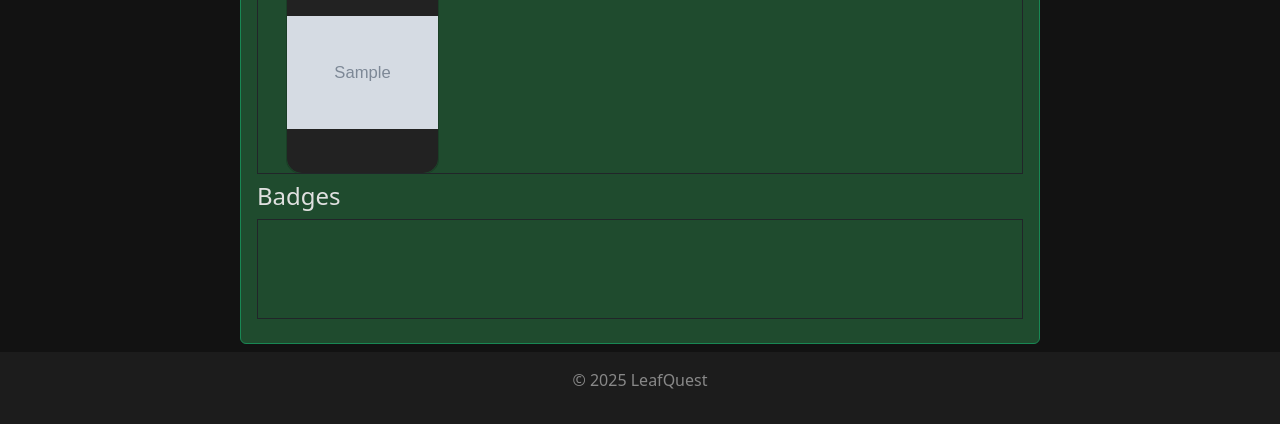
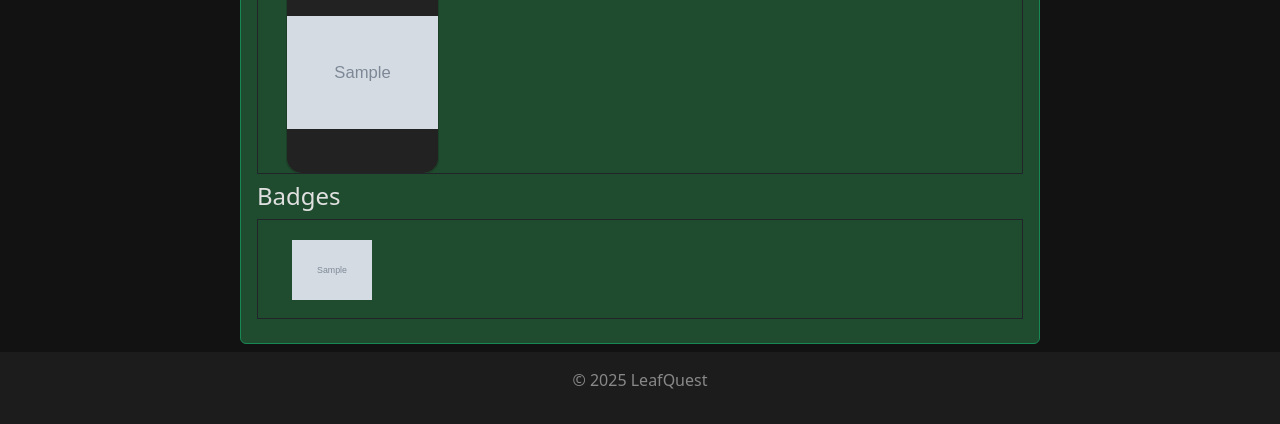
Before and after one commit to UCCS-SP25-CS4300-CS5300-1/Group-8-spring-2025, a Django app: page /profile/1 in a window 1280 px wide. Shown: the part 478-902 px from the top of the page. Run offline with Django 4.2, Linux system fonts and the light colour scheme; a user stored in the database is signed in; tables that the repository leaves empty hold one stand-in row (values such as "Sample post"); grey boxes marked "Sample" are stand-in pictures.

Commit message:
added unlocked badges to profile

```diff
--- /dev/null
+++ b/LeafQuest/home/templates/badges/user-badges.html
@@ -0,0 +1,11 @@
+<div class="container-fluid">
+    <div class="row justify-content-start">
+      {% for badge in badges %}
+      {% if user in badge.users.all %}
+        <div class="col-sm-6 col-md-5 col-lg-3 d-flex">
+          <img src="/media/{{ badge.image }}" class="badge-icon">
+        </div>
+      {% endif %}
+      {% endfor %}
+    </div>
+  </div>
--- a/LeafQuest/home/templates/profile/index.html
+++ b/LeafQuest/home/templates/profile/index.html
@@ -77,7 +77,7 @@
 
                     <h4>Badges</h4>
                     <div class="container-fluid border border-dark mb-2" style="height:100px;">
-
+                        {% include 'badges/user-badges.html' %}
                     </div>
 
                 {% endif %}
--- a/LeafQuest/home/views/profile.py
+++ b/LeafQuest/home/views/profile.py
@@ -8,12 +8,14 @@ from ..models.leaderboard_models import Leaderboard
 from ..models.profile_model import Profile
 from ..models.friend_models import FriendList, FriendRequest
 from ..models.captured_image_model import CapturedImage
+from ..models.badge_model import Badge
 
 
 @login_required
 def profile_view(request, profile_id):
     profile = Profile.objects.get(pk=profile_id)
     user_fl = FriendList.objects.get(profile=request.user.profile)
+    badges = Badge.objects.all()
     is_friend = False
     sent_req = False
 
@@ -33,6 +35,7 @@ def profile_view(request, profile_id):
     # Get captured images
     captures = CapturedImage.objects.filter(user=profile.user).order_by('-uploaded_at')
     context['captures'] = captures
+    context['badges'] = badges
 
     # Get the leaderboard entry for this user
     leaderboard_entry = None
```
